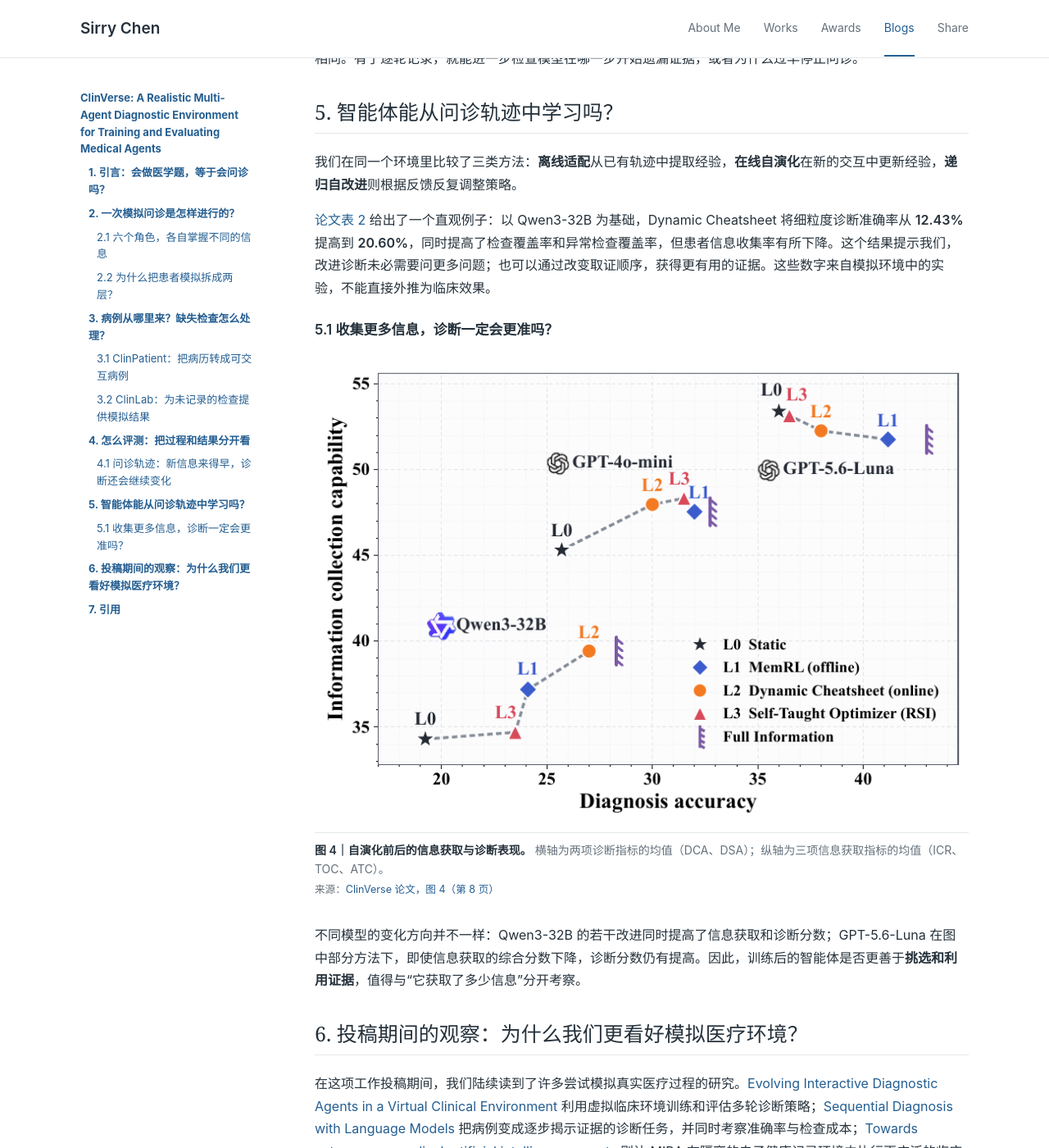
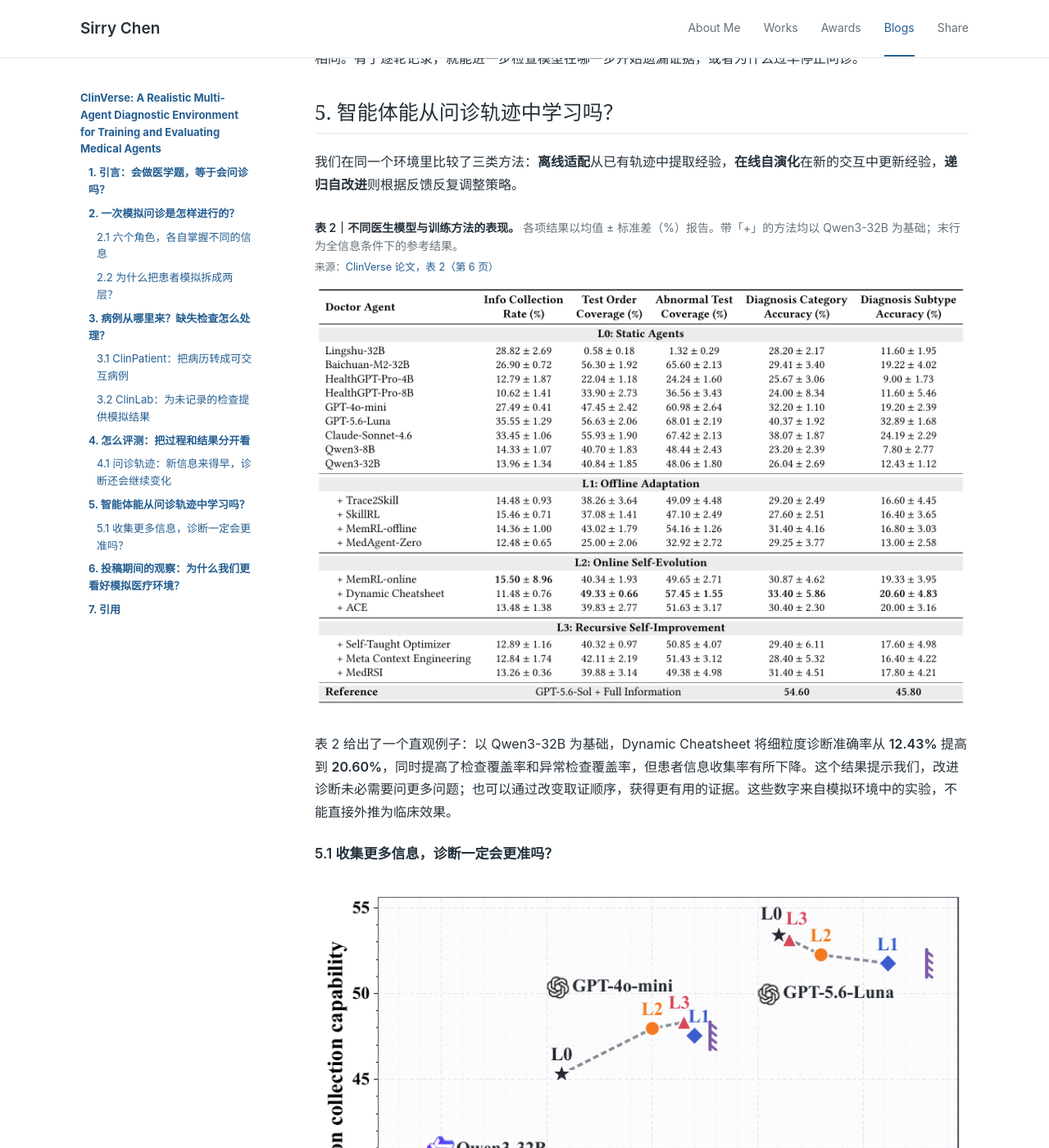
Before and after one commit to SirryChen/SirryChen.github.io, a Jekyll site: the page built from blogs/2026-11-13-ClinVerse-KDD2027.md, in a window 1280 px wide and 1400 px high, scrolled down 2994 px. Shown: the whole window at 82% size. Built offline with Jekyll 4.4.1, drawn with Linux system fonts in a browser that asks for light colours; comment, search, counter and statistics services are not loaded.

Commit message:
Add the ClinVerse main results table to the blog

```diff
--- a/assets/css/academic.css
+++ b/assets/css/academic.css
@@ -261,3 +261,4 @@
 .research-figure figcaption { margin-top: 12px; padding-top: 10px; border-top: 1px solid var(--line); color: var(--muted); font-size: .875em; line-height: 1.6; }
 .research-figure figcaption strong { color: var(--ink); }
 .research-figure .figure-source { display: block; margin-top: 4px; font-size: .9em; }
+.research-table figcaption { margin: 0 0 12px; padding: 0; border-top: 0; }
--- a/blogs/2026-11-13-ClinVerse-KDD2027.md
+++ b/blogs/2026-11-13-ClinVerse-KDD2027.md
@@ -82,7 +82,15 @@
 
 我们在同一个环境里比较了三类方法：**离线适配**从已有轨迹中提取经验，**在线自演化**在新的交互中更新经验，**递归自改进**则根据反馈反复调整策略。
 
-[论文表 2](https://arxiv.org/pdf/2610.34878v1#page=6) 给出了一个直观例子：以 Qwen3-32B 为基础，Dynamic Cheatsheet 将细粒度诊断准确率从 **12.43%** 提高到 **20.60%**，同时提高了检查覆盖率和异常检查覆盖率，但患者信息收集率有所下降。这个结果提示我们，改进诊断未必需要问更多问题；也可以通过改变取证顺序，获得更有用的证据。这些数字来自模拟环境中的实验，不能直接外推为临床效果。
+<figure class="research-figure research-table">
+  <figcaption>
+    <strong>表 2｜不同医生模型与训练方法的表现。</strong> 各项结果以均值 ± 标准差（%）报告。带「+」的方法均以 Qwen3-32B 为基础；末行为全信息条件下的参考结果。
+    <span class="figure-source">来源：<a href="https://arxiv.org/pdf/2610.34878v1#page=6">ClinVerse 论文，表 2（第 6 页）</a></span>
+  </figcaption>
+  <a href="{{ '/file/ClinVerse/table-2-model-and-training-results.png' | relative_url }}"><img src="{{ '/file/ClinVerse/table-2-model-and-training-results.png' | relative_url }}" alt="论文表 2：静态模型、离线适配、在线自演化及递归自改进方法在五项指标上的比较" width="1692" height="1090" loading="lazy"></a>
+</figure>
+
+表 2 给出了一个直观例子：以 Qwen3-32B 为基础，Dynamic Cheatsheet 将细粒度诊断准确率从 **12.43%** 提高到 **20.60%**，同时提高了检查覆盖率和异常检查覆盖率，但患者信息收集率有所下降。这个结果提示我们，改进诊断未必需要问更多问题；也可以通过改变取证顺序，获得更有用的证据。这些数字来自模拟环境中的实验，不能直接外推为临床效果。
 
 ### 5.1 收集更多信息，诊断一定会更准吗？
 
```
Also changed, not shown: file/ClinVerse/table-2-model-and-training-results.png (added).
